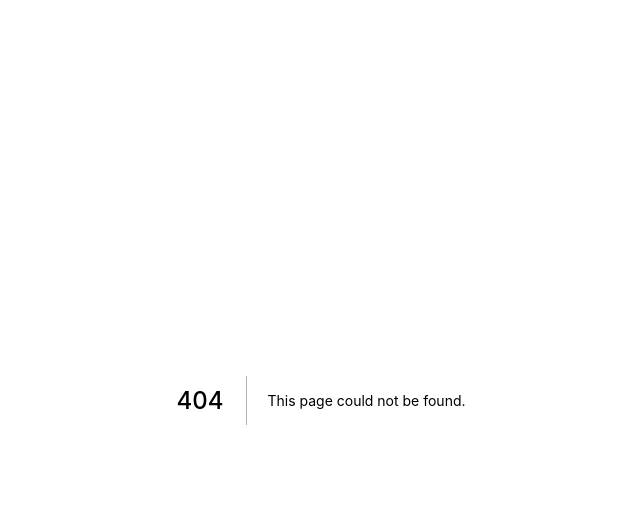
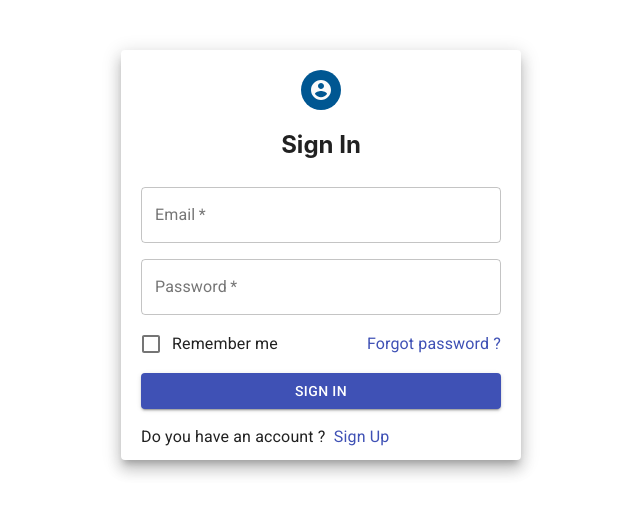
Before and after one commit to huuquang12/nextjs-ecommerce, a Next.js app in the folder frontend/: page /login in a window 1280 px wide. Before the commit this address had no page. Shown: the top 514 px of the page, without its empty margins (319-959 px from the left). Built offline with nearby package versions, Linux system fonts and the light colour scheme.

Commit message:
Create Login Screen for Admin and User

```diff
--- /dev/null
+++ b/frontend/pages/login.jsx
@@ -0,0 +1,92 @@
+import React from "react";
+import NextLink from "next/link";
+import {
+  Avatar,
+  Button,
+  Grid,
+  Link,
+  Paper,
+  TextField,
+  Typography,
+  FormControlLabel,
+  Checkbox,
+} from "@material-ui/core";
+import AccountCircleIcon from "@material-ui/icons/AccountCircle";
+import Head from "next/head";
+
+export default function LoginScreen() {
+  const paperStyle = {
+    padding: 20,
+    height: 410,
+    width: 400,
+    margin: "50px auto",
+  };
+  const avatarStyle = { backgroundColor: "#005792" };
+  const btnstyle = { margin: "8px 0" };
+  const divstyle = {
+    display: "flex",
+    justifyContent: "space-between",
+    alignItems: "center",
+  };
+  return (
+    <div>
+      <Head>
+        <title>Login</title>
+      </Head>
+      <Grid title="Login">
+        <Paper elevation={10} style={paperStyle}>
+          <Grid align="center">
+            <Avatar style={avatarStyle}>
+              <AccountCircleIcon />
+            </Avatar>
+            <h2>Sign In</h2>
+          </Grid>
+          <TextField
+            style={btnstyle}
+            variant="outlined"
+            label="Email"
+            type="email"
+            fullWidth
+            required
+          />
+          <TextField
+            style={btnstyle}
+            variant="outlined"
+            label="Password"
+            type="password"
+            fullWidth
+            required
+          />
+          <div style={divstyle}>
+            <FormControlLabel
+              control={<Checkbox name="checkedB" color="primary" />}
+              label="Remember me"
+            />
+            <Typography>
+              <NextLink href="">
+                <Link href="#">Forgot password ?</Link>
+              </NextLink>
+            </Typography>
+          </div>
+
+          <Button
+            type="submit"
+            color="primary"
+            variant="contained"
+            style={btnstyle}
+            fullWidth
+          >
+            Sign in
+          </Button>
+          <Typography style={btnstyle}>
+            {" "}
+            Do you have an account ? &nbsp;
+            <NextLink href="/register">
+              <Link href="#">Sign Up</Link>
+            </NextLink>
+          </Typography>
+        </Paper>
+      </Grid>
+    </div>
+  );
+}
--- a/frontend/utils/styles.jsx
+++ b/frontend/utils/styles.jsx
@@ -24,7 +24,11 @@ const useStyles = makeStyles({
   section: {
     marginTop: 10,
     marginBottom: 10,
-  }
+  },
+  form: {
+    maxWidth: 500,
+    margin: "0 auto",
+  },
 });
 
 export default useStyles;
```
Also changed, not shown: frontend/pages/admin/index.jsx (added, +72 -0 lines), frontend/pages/cart.jsx (+12 -2 lines), frontend/pages/shipping.jsx (added, +9 -0 lines).
